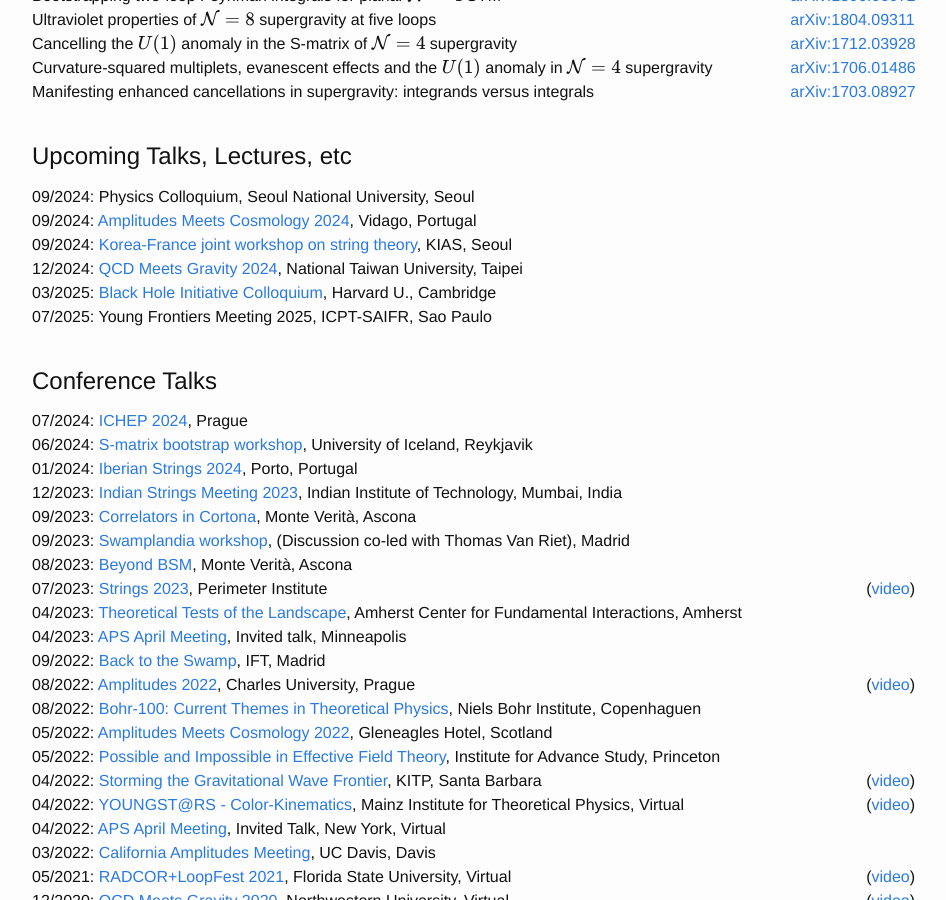
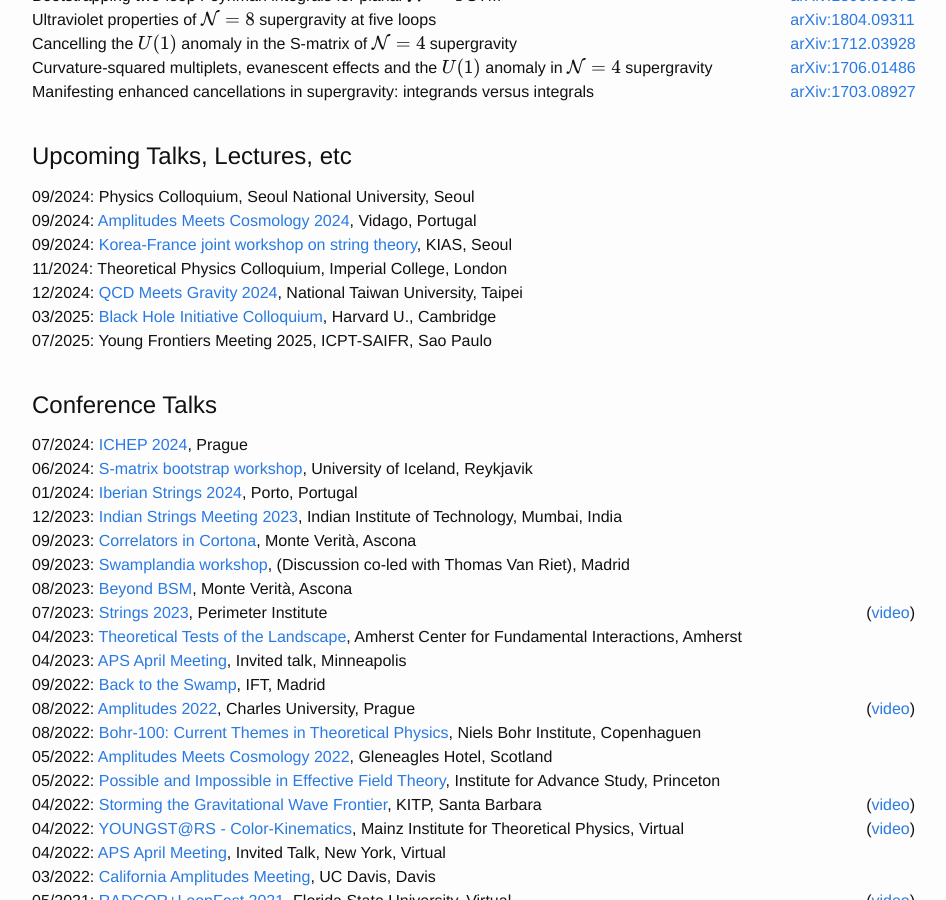
Before and after one commit to julioparra/julioparra.github.io, a Jekyll site: the page built from index.md, in a window 1280 px wide and 900 px high, scrolled down 1184 px. Shown: the whole window, without its empty margins (168-1114 px from the left). Built offline with Jekyll 4.4.1, drawn with Linux system fonts in a browser that asks for light colours; nearby versions of some CDN libraries.

Commit message:
More talks

```diff
--- a/_data/talks.yml
+++ b/_data/talks.yml
@@ -20,6 +20,14 @@
   link: https://indico.cern.ch/event/1355263/
   institution: National Taiwan University
   location: Taipei
+  video:
+
+- date: 2024-11-15
+  name: Theoretical Physics Colloquium
+  type: colloquium
+  link:
+  institution: Imperial College
+  location: London
   video:
 
 - date: 2024-09-26
```
